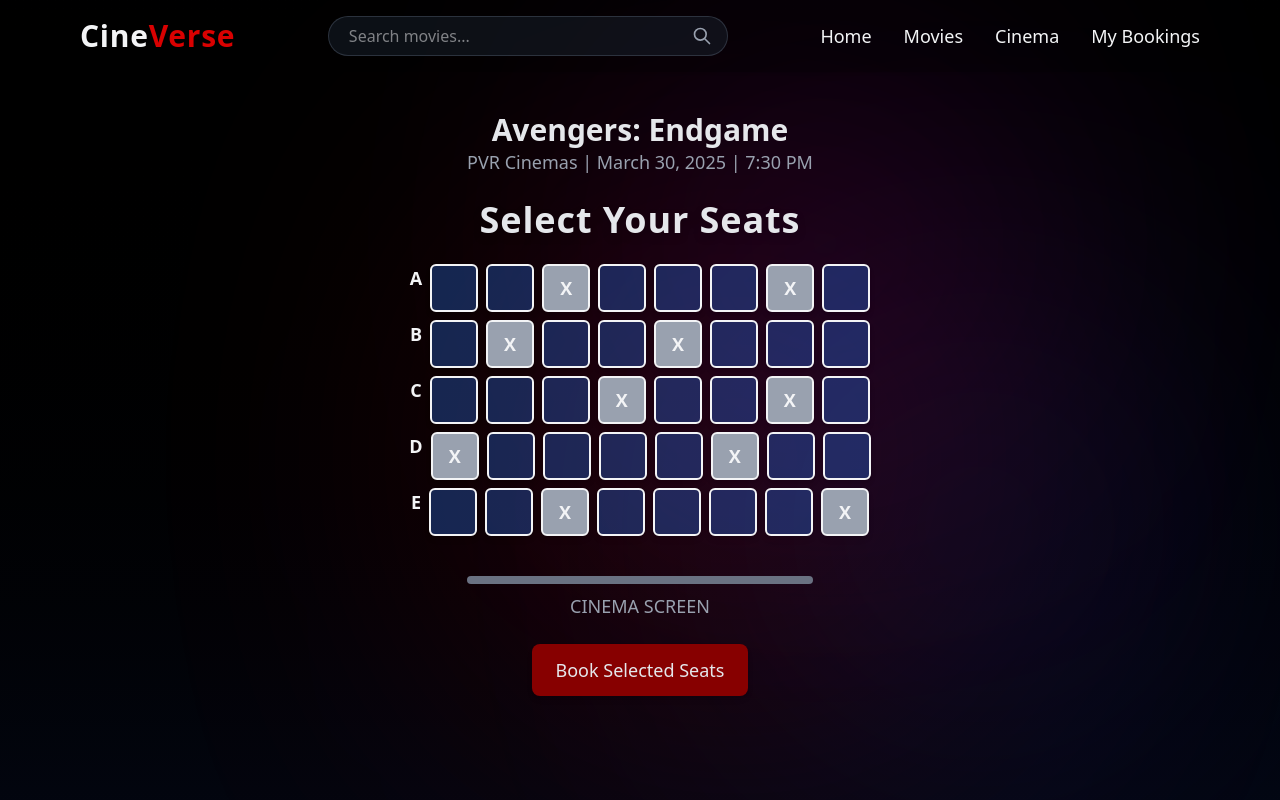
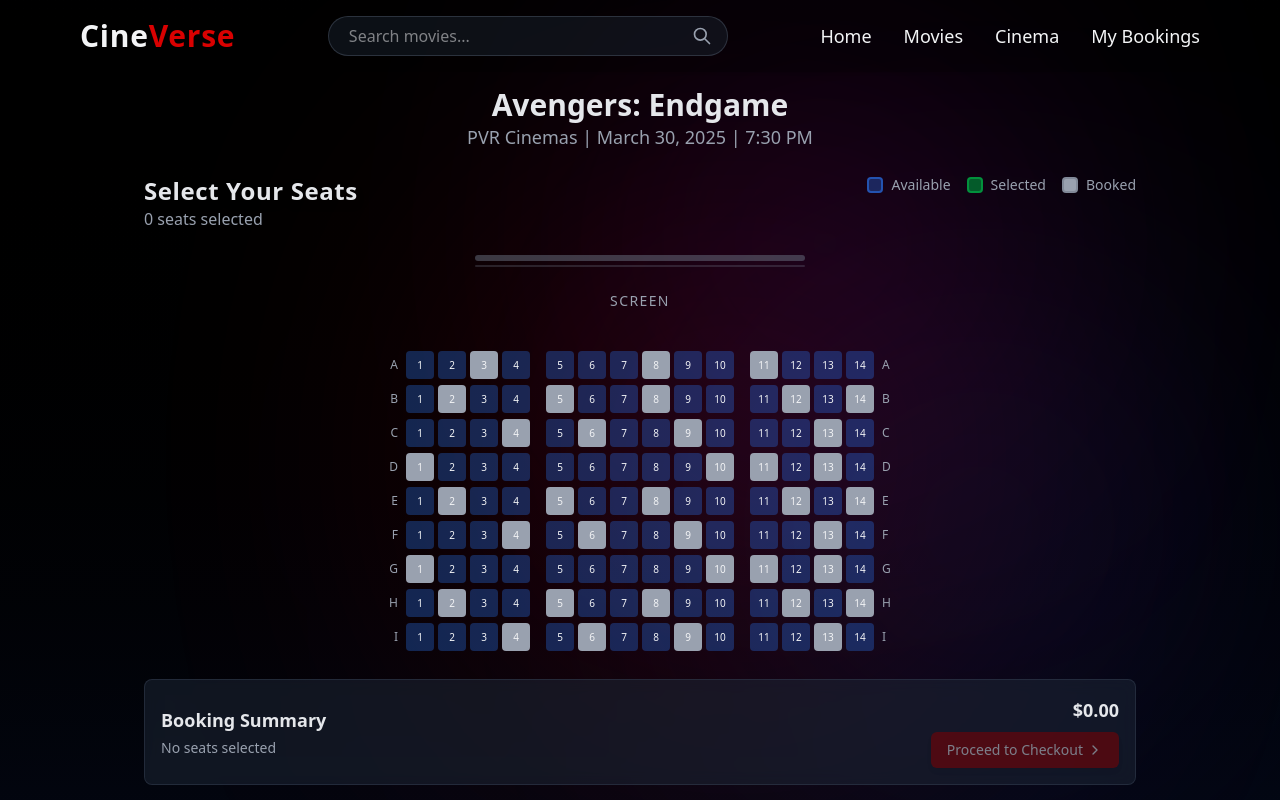
Before and after one commit to aarushi-sinha04/CineVerse, a React (Vite) app in the folder frontend/: page /seat-booking in a window 1280 px wide. Built offline with nearby package versions, Linux system fonts and the light colour scheme.

Commit message:
Updated the seat-booking ui

```diff
--- a/frontend/src/components/seatBooking.jsx
+++ b/frontend/src/components/seatBooking.jsx
@@ -1,97 +1,301 @@
-import React, { useState } from "react";
-import { motion } from "framer-motion";
-import Glow from "./glow";
-import Header from "./Header";
+import React from "react"
+
+import { useState } from "react"
+import { motion } from "framer-motion"
+import Glow from "./glow"
+import Header from "./Header"
+import { ChevronRight } from "lucide-react"
 
 const SeatLayout = () => {
-  const [selectedSeats, setSelectedSeats] = useState([]);
-  const seatLayout = [
-    [0, 0, 1, 0, 0, 0, 1, 0],
-    [0, 1, 0, 0, 1, 0, 0, 0],
-    [0, 0, 0, 1, 0, 0, 1, 0],
-    [1, 0, 0, 0, 0, 1, 0, 0],
-    [0, 0, 1, 0, 0, 0, 0, 1],
-  ];
+  const [selectedSeats, setSelectedSeats] = useState([])
 
-  const toggleSeatSelection = (row, col) => {
-    if (seatLayout[row][col] === 1) return;
-    const seatId = `${row}-${col}`;
+  // Seat status: 0 = available, 1 = booked
+  const seatLayout = {
+    left: [
+      [0, 0, 1, 0],
+      [0, 1, 0, 0],
+      [0, 0, 0, 1],
+      [1, 0, 0, 0],
+      [0, 1, 0, 0],
+      [0, 0, 0, 1],
+      [1, 0, 0, 0],
+      [0, 1, 0, 0],
+      [0, 0, 0, 1],
+      [1, 0, 0, 0],
+      [0, 0, 1, 0],
+    ],
+    center: [
+      [0, 0, 0, 1, 0, 0],
+      [1, 0, 0, 1, 0, 0],
+      [0, 1, 0, 0, 1, 0],
+      [0, 0, 0, 0, 0, 1],
+      [1, 0, 0, 1, 0, 0],
+      [0, 1, 0, 0, 1, 0],
+      [0, 0, 0, 0, 0, 1],
+      [1, 0, 0, 1, 0, 0],
+      [0, 1, 0, 0, 1, 0],
+      [0, 0, 0, 0, 0, 1],
+      [1, 0, 0, 1, 0, 0],
+    ],
+    right: [
+      [1, 0, 0, 0],
+      [0, 1, 0, 1],
+      [0, 0, 1, 0],
+      [1, 0, 1, 0],
+      [0, 1, 0, 1],
+      [0, 0, 1, 0],
+      [1, 0, 1, 0],
+      [0, 1, 0, 1],
+      [0, 0, 1, 0],
+      [1, 0, 1, 0],
+      [0, 0, 0, 1],
+    ],
+  }
+
+  const toggleSeatSelection = (seatId, seatStatus) => {
+    if (seatStatus === 1) return
     setSelectedSeats((prevSelected) =>
-      prevSelected.includes(seatId)
-        ? prevSelected.filter((id) => id !== seatId)
-        : [...prevSelected, seatId]
-    );
-  };
+      prevSelected.includes(seatId) ? prevSelected.filter((id) => id !== seatId) : [...prevSelected, seatId],
+    )
+  }
+
+  const getTotalPrice = () => {
+    return selectedSeats.length * 12.99
+  }
 
   return (
     <div className="relative h-screen w-full flex flex-col items-center justify-center text-gray-100 overflow-hidden">
       <Header />
-
       <Glow />
-
-
 
       <motion.div
         initial={{ opacity: 0, y: 30 }}
         animate={{ opacity: 1, y: 0 }}
-        transition={{ duration: 1, ease: "easeOut" }}
-        className="text-center z-10 flex flex-col items-center justify-center h-full -mt-16"
+        transition={{ duration: 0.8, ease: "easeOut" }}
+        className="z-10 flex flex-col items-center justify-center h-full w-full max-w-5xl px-4 -mt-10"
       >
-        <div className="mb-6 align-left">
-          <h2 className="text-3xl font-bold text-gray-200">Avengers: Endgame</h2>
+        <div className="mb-6 text-center">
+          <h2 className="text-3xl font-bold text-gray-200 mt-10">Avengers: Endgame</h2>
           <p className="text-lg text-gray-400">PVR Cinemas | March 30, 2025 | 7:30 PM</p>
         </div>
-        <div></div>
 
+        <div className="w-full flex justify-between items-start mb-6">
+          <div>
+            <h2 className="text-2xl font-bold text-gray-200 tracking-wide drop-shadow-lg">Select Your Seats</h2>
+            <p className="text-gray-400">
+              {selectedSeats.length} {selectedSeats.length === 1 ? "seat" : "seats"} selected
+            </p>
+          </div>
 
-        <h2 className="text-4xl font-bold mb-6 text-gray-200 tracking-wide drop-shadow-lg">
-          Select Your Seats
-        </h2>
-        <div className="flex flex-col space-y-2 mb-4">
-          {seatLayout.map((row, rowIndex) => (
-            <div key={rowIndex} className="flex justify-center space-x-2">
-              <span className="text-lg font-semibold mr-2">{String.fromCharCode(65 + rowIndex)}</span>
-              {row.map((seat, colIndex) => {
-                const seatId = `${rowIndex}-${colIndex}`;
-                const isSelected = selectedSeats.includes(seatId);
-                const isBooked = seat === 1;
+          <div className="flex items-center space-x-4">
+            <div className="flex items-center space-x-2">
+              <div className="w-4 h-4 rounded-sm bg-blue-500/30 border-2 border-blue-500/50"></div>
+              <span className="text-sm text-gray-400">Available</span>
+            </div>
+            <div className="flex items-center space-x-2">
+              <div className="w-4 h-4 rounded-sm bg-green-700/70 border-2 border-green-500/50"></div>
+              <span className="text-sm text-gray-400">Selected</span>
+            </div>
+            <div className="flex items-center space-x-2">
+              <div className="w-4 h-4 rounded-sm bg-gray-400 border-2 border-gray-500/50"></div>
+              <span className="text-sm text-gray-400">Booked</span>
+            </div>
+          </div>
+        </div>
+
+        <div className="relative w-full overflow-auto pb-8 max-h-[400px] scrollbar-thin scrollbar-thumb-gray-700 scrollbar-track-transparent">
+          <div className="flex flex-col items-center">
+            {/* Screen */}
+            <div className="w-full mb-10 flex flex-col items-center" >
+              <div className="w-1/3 h-1.5 bg-gray-500/50 rounded-lg mb-1" />
+              <div className="w-1/3 h-0.5 bg-gray-500/30 rounded-lg mb-6" />
+              <span className="text-gray-400 text-sm uppercase tracking-widest">Screen</span>
+            </div>
+
+            {/* Seat Layout */}
+            <div className="flex flex-col space-y-1.5">
+              {seatLayout.left.map((_, rowIndex) => {
+                // Calculate transform for curved theater effect
+                const rowWidth =
+                  seatLayout.left[rowIndex].length +
+                  seatLayout.center[rowIndex].length +
+                  seatLayout.right[rowIndex].length
+                const curveAmount = Math.min(rowIndex * 0.5, 4) // Increase curve for back rows
+
+                return (
+                  <motion.div
+                    key={rowIndex}
+                    initial={{ opacity: 0, y: 10 }}
+                    animate={{ opacity: 1, y: 0 }}
+                    transition={{ delay: rowIndex * 0.03, duration: 0.3 }}
+                    className="flex items-center justify-center"
+                    style={{
+                      transform: `perspective(800px) rotateX(${curveAmount}deg)`,
+                      transformOrigin: "center bottom",
+                    }}
+                  >
+                    <span className="text-xs font-medium w-5 text-right mr-2 text-gray-400">
+                      {String.fromCharCode(65 + rowIndex)}
+                    </span>
+
+                    {/* Left Block */}
+                    <div className="flex space-x-1">
+                      {seatLayout.left[rowIndex].map((seat, colIndex) => {
+                        const seatId = `L-${rowIndex}-${colIndex}`
+                        const isSelected = selectedSeats.includes(seatId)
+                        const isBooked = seat === 1
                         return (
                           <button
                             key={seatId}
-                    onClick={() => toggleSeatSelection(rowIndex, colIndex)}
+                            onClick={() => toggleSeatSelection(seatId, seat)}
                             disabled={isBooked}
-                    className={`w-12 h-12 border-2 rounded-md flex items-center justify-center text-lg font-semibold shadow-md transition-all duration-300
-                      ${isBooked ? "bg-gray-400 cursor-not-allowed" : isSelected ? "bg-green-700/70" : "bg-blue-500/30 hover:bg-blue-800/80"}`}
+                            className={`w-7 h-7 rounded-sm text-[10px] flex items-center justify-center transition-all duration-200
+                              ${
+                                isBooked
+                                  ? "bg-gray-400 cursor-not-allowed"
+                                  : isSelected
+                                    ? "bg-green-700/70 hover:bg-green-600/80"
+                                    : "bg-blue-500/30 hover:bg-blue-600/50"
+                              }`}
+                            title={`Row ${String.fromCharCode(65 + rowIndex)}, Seat ${colIndex + 1}`}
                           >
-                    {seat === 1 ? "X" : isSelected ? "✓" : ""}
+                            {colIndex + 1}
                           </button>
-                );
+                        )
                       })}
                     </div>
-          ))}
-        </div>
-        <div className="w-full mt-6 flex flex-col items-center">
-          <div className="w-3/4 h-2 bg-gray-500 rounded-lg" />
-          <span className="mt-2 text-gray-400 text-lg">CINEMA SCREEN</span>
+
+                    <div className="mx-2"></div>
+
+                    {/* Center Block */}
+                    <div className="flex space-x-1">
+                      {seatLayout.center[rowIndex].map((seat, colIndex) => {
+                        const seatId = `C-${rowIndex}-${colIndex}`
+                        const isSelected = selectedSeats.includes(seatId)
+                        const isBooked = seat === 1
+                        return (
+                          <button
+                            key={seatId}
+                            onClick={() => toggleSeatSelection(seatId, seat)}
+                            disabled={isBooked}
+                            className={`w-7 h-7 rounded-sm text-[10px] flex items-center justify-center transition-all duration-200
+                              ${
+                                isBooked
+                                  ? "bg-gray-400 cursor-not-allowed"
+                                  : isSelected
+                                    ? "bg-green-700/70 hover:bg-green-600/80"
+                                    : "bg-blue-500/30 hover:bg-blue-600/50"
+                              }`}
+                            title={`Row ${String.fromCharCode(65 + rowIndex)}, Seat ${colIndex + seatLayout.left[rowIndex].length + 1}`}
+                          >
+                            {colIndex + seatLayout.left[rowIndex].length + 1}
+                          </button>
+                        )
+                      })}
                     </div>
 
+                    <div className="mx-2"></div>
+
+                    {/* Right Block */}
+                    <div className="flex space-x-1">
+                      {seatLayout.right[rowIndex].map((seat, colIndex) => {
+                        const seatId = `R-${rowIndex}-${colIndex}`
+                        const isSelected = selectedSeats.includes(seatId)
+                        const isBooked = seat === 1
+                        const seatNumber =
+                          colIndex + seatLayout.left[rowIndex].length + seatLayout.center[rowIndex].length + 1
+                        return (
+                          <button
+                            key={seatId}
+                            onClick={() => toggleSeatSelection(seatId, seat)}
+                            disabled={isBooked}
+                            className={`w-7 h-7 rounded-sm text-[10px] flex items-center justify-center transition-all duration-200
+                              ${
+                                isBooked
+                                  ? "bg-gray-400 cursor-not-allowed"
+                                  : isSelected
+                                    ? "bg-green-700/70 hover:bg-green-600/80"
+                                    : "bg-blue-500/30 hover:bg-blue-600/50"
+                              }`}
+                            title={`Row ${String.fromCharCode(65 + rowIndex)}, Seat ${seatNumber}`}
+                          >
+                            {seatNumber}
+                          </button>
+                        )
+                      })}
+                    </div>
+
+                    <span className="text-xs font-medium w-5 text-left ml-2 text-gray-400">
+                      {String.fromCharCode(65 + rowIndex)}
+                    </span>
+                  </motion.div>
+                )
+              })}
+            </div>
+          </div>
+        </div>
+
+        {/* Booking Summary */}
         <motion.div
-          initial={{ scale: 0.9, opacity: 0 }}
-          animate={{ scale: 1, opacity: 1 }}
-          transition={{ delay: 1, duration: 0.5, ease: "easeOut" }}
+          initial={{ opacity: 0, y: 20 }}
+          animate={{ opacity: 1, y: 0 }}
+          transition={{ delay: 0.5, duration: 0.5 }}
+          className="w-full mt-6 bg-gray-800/50 backdrop-blur-sm rounded-lg p-4 border border-gray-700/50"
         >
-          <button
+          <div className="flex justify-between items-center">
+            <div>
+              <h3 className="text-lg font-semibold text-gray-200">Booking Summary</h3>
+              <div className="text-sm text-gray-400 mt-1">
+                {selectedSeats.length > 0 ? (
+                  <>
+                    <p>
+                      {selectedSeats.length} {selectedSeats.length === 1 ? "Ticket" : "Tickets"} × $12.99
+                    </p>
+                    <p className="mt-1">
+                      Seats:{" "}
+                      {selectedSeats
+                        .map((seat) => {
+                          const [section, row, col] = seat.split("-")
+                          const rowLetter = String.fromCharCode(65 + Number.parseInt(row))
+                          let seatNumber = Number.parseInt(col) + 1
+
+                          if (section === "C") {
+                            seatNumber += seatLayout.left[Number.parseInt(row)].length
+                          } else if (section === "R") {
+                            seatNumber +=
+                              seatLayout.left[Number.parseInt(row)].length +
+                              seatLayout.center[Number.parseInt(row)].length
+                          }
+
+                          return `${rowLetter}${seatNumber}`
+                        })
+                        .join(", ")}
+                    </p>
+                  </>
+                ) : (
+                  <p>No seats selected</p>
+                )}
+              </div>
+            </div>
+
+            <div className="text-right">
+              <p className="text-lg font-bold text-gray-200">${getTotalPrice().toFixed(2)}</p>
+              <motion.button
+                whileTap={{ scale: 0.95 }}
                 disabled={selectedSeats.length === 0}
-            className={`px-6 py-3 mt-6 text-lg font-medium text-gray-200 bg-[#870000] rounded-lg hover:bg-[#610000] hover:text-gray-300 transition-all duration-300 shadow-md ${
-              selectedSeats.length === 0 ? "cursor-not-allowed" : ""
+                className={`px-4 py-2 mt-2 text-sm font-medium text-gray-200 bg-[#870000] rounded-md hover:bg-[#610000] transition-all duration-300 shadow-md flex items-center ${
+                  selectedSeats.length === 0 ? "opacity-50 cursor-not-allowed" : ""
                 }`}
               >
-            Book Selected Seats
-          </button>
+                Proceed to Checkout
+                <ChevronRight className="ml-1 h-4 w-4" />
+              </motion.button>
+            </div>
+          </div>
         </motion.div>
       </motion.div>
     </div>
-  );
-};
+  )
+}
 
-export default SeatLayout;
+export default SeatLayout
```
Also changed, not shown: frontend/src/components/animations.css (added, +12 -0 lines). Lines whose indentation alone changed are shown as unchanged.
